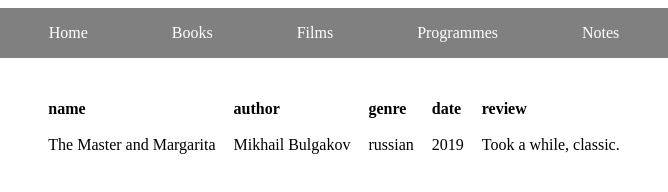
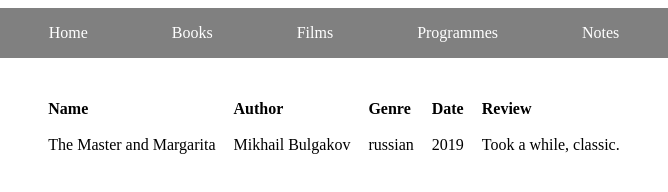
Before and after one commit to kingeta/kingeta.github.io, a plain HTML site: page index.html in a window 1280 px wide. Shown: the full height of the page, 306-974 px from the left. Drawn offline with Linux system fonts and the light colour scheme.

```diff
--- a/js/main.js
+++ b/js/main.js
@@ -1,6 +1,9 @@
+/* Now THIS is javascript */
+
+
 //var mydata = [{"foo" : "text", "bar" : 30}, {"foo" : "else", "bar" : 21}];
 
-var mydata = [{"name": "The Master and Margarita", "author": "Mikhail Bulgakov", "genre": "russian", "date": 2019, "review" : "Took a while, classic."}];
+var mydata = [{"Name": "The Master and Margarita", "Author": "Mikhail Bulgakov", "Genre": "russian", "Date": 2019, "Review" : "Took a while, classic."}];
 //Cryptonomicon : Neal Stephenson : scifi : 2018 : Difficult to put down, Yamamoto features.
 //A Canticle for Leibowitz :  : scifi :  : Lots of Latin, often difficult to parse, quite engrossing. Final section perhaps a little less polished than the first two.
 
@@ -36,10 +39,7 @@ function getPage() {
 }
 
 function load() {
-    //alert(mydata.length);
-
     let table = document.getElementById('mainTable');
-
 
     generateTable(table, mydata)
     generateTableHead(table, Object.keys(mydata[0]))
```
Also changed, not shown: index.html (+0 -1 lines), favicon.png (added).
